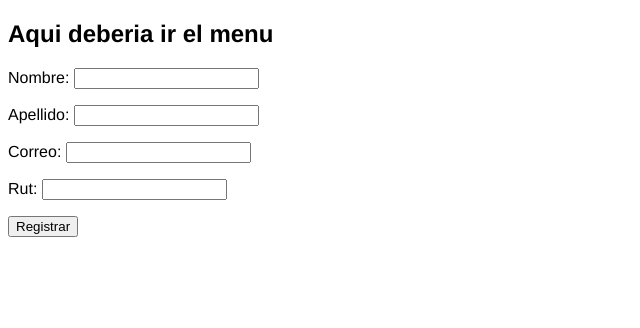
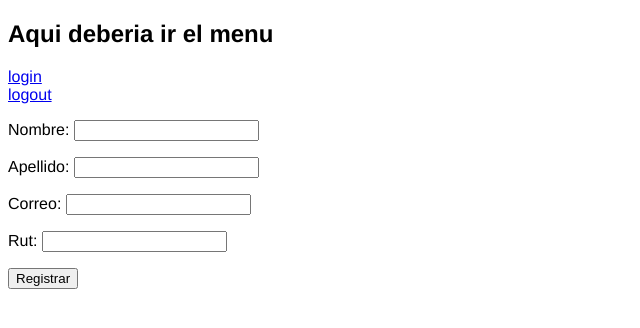
Before and after one commit to cursosDuoc/progWeb2021_intro_django, a Django app: page /personas/persona_nueva in a window 1280 px wide. Shown: the top 328 px of the page, without its empty margins (0-640 px from the left). Run offline with Django 3.2, Linux system fonts and the light colour scheme.

Commit message:
agregamos un login con logout y una pagina protegida

```diff
--- a/gestorpersonas/forms.py
+++ b/gestorpersonas/forms.py
@@ -22,5 +22,9 @@ class SolicitudReservaForm(forms.ModelForm) :
         model = SolicitudReserva
         fields = ('noches' , 'fecha' , 'refugio')
         widgets ={
-            'fecha' : forms.DateInput(attrs={'type': 'date'}),
+            'fecha' : forms.DateInput(attrs={'type': 'date'}), # mostrar un campo de fecha estandar HTML
         }
+
+class PersonasLoginForm(forms.Form) :
+    usuario = forms.CharField()
+    contrasena = forms.CharField(widget = forms.PasswordInput)
--- a/gestorpersonas/templates/gestorpersonas/base.html
+++ b/gestorpersonas/templates/gestorpersonas/base.html
@@ -10,6 +10,9 @@
 </head>
 <body>
     <h2> Aqui deberia ir el menu </h2>
+    <a href="{% url 'persona_login' %}" > login </a> <br>
+    <a href="{% url 'persona_logout' %}" > logout </a>
+
     {% block content %}
     {% endblock %}
 
--- a/gestorpersonas/urls.py
+++ b/gestorpersonas/urls.py
@@ -11,4 +11,6 @@ urlpatterns = [
     path('buscar_por_rut', views.buscar_por_rut, name='buscar_por_rut'),
     path('persona_agregar_telefono/<int:pk>', views.persona_agregar_telefono, name="persona_agregar_telefono"),
     path('crear_solicitud_reserva', views.crear_solicitud_reserva, name='crear_solicitud_reserva'),
+    path('persona_login', views.persona_login, name='persona_login'),
+    path('persona_logout', views.persona_logout, name='persona_logout'),
 ]
--- a/gestorpersonas/views.py
+++ b/gestorpersonas/views.py
@@ -1,7 +1,8 @@
 from django.shortcuts import redirect, render, get_object_or_404
 from django.http import HttpResponse
+from django.contrib.auth import authenticate, login, logout
 from .models import Persona, TelefonoContacto, SolicitudReserva
-from .forms import PersonasForm, TelefonoContactoForm, SolicitudReservaForm
+from .forms import PersonasForm, TelefonoContactoForm, SolicitudReservaForm, PersonasLoginForm
 
 # Create your views here.
 
@@ -59,15 +60,20 @@ def detalles_por_rut(request, un_rut) :
     return render(request,'gestorpersonas/detalles_persona.html', {'persona':  persona} )
 
 def buscar_por_rut(request) :
-    mensaje = ""
-    if 'un_rut' in request.GET.keys() :
-        try :
-            persona = Persona.objects.get(rut = request.GET['un_rut'] )
-            return redirect('detalles_por_rut' , un_rut=request.GET['un_rut'])
-            # return render(request,'gestorpersonas/detalles_persona.html', {'persona':  persona} )
-        except :
-            mensaje = "No se encontro el rut buscado: " + request.GET['un_rut']
-    return render(request,'gestorpersonas/buscar_por_rut.html' , {'mensaje' : mensaje} )
+    # vamos a agregar la condicion de que es necesario estar logeado antes de buscar...
+    # En Django es muy facil, porque existe un "middleware" que permite verificarlo.
+    if request.user.is_authenticated :
+        mensaje = ""
+        if 'un_rut' in request.GET.keys() :
+            try :
+                persona = Persona.objects.get(rut = request.GET['un_rut'] )
+                return redirect('detalles_por_rut' , un_rut=request.GET['un_rut'])
+                # return render(request,'gestorpersonas/detalles_persona.html', {'persona':  persona} )
+            except :
+                mensaje = "No se encontro el rut buscado: " + request.GET['un_rut']
+        return render(request,'gestorpersonas/buscar_por_rut.html' , {'mensaje' : mensaje} )
+    else :
+        return redirect('persona_login')
 
 def persona_agregar_telefono(request, pk) :
     persona = get_object_or_404(Persona, pk=pk)
@@ -92,3 +98,24 @@ def crear_solicitud_reserva(request) :
     else :
         formulario = SolicitudReservaForm()
     return render(request,'gestorpersonas/crear_solicitud_reserva.html' ,{'form' : formulario})
+
+def persona_login(request):
+    if request.method == "POST" :
+        formulario = PersonasLoginForm(request.POST)
+        if formulario.is_valid():
+            usuario = formulario.cleaned_data.get('usuario')
+            contrasena = formulario.cleaned_data.get('contrasena')
+            # primero checkeamos las credenciales...
+            user = authenticate(username = usuario, password = contrasena)
+            if user is not None :
+                # el usuario existe y la contraseña es valida:
+                login(request, user)
+                return redirect('buscar_por_rut')   # lo mandamos a la pagina que require de login.
+            return HttpResponse("Usuario / Contraseña no valida " + usuario)
+    else :
+        formulario = PersonasLoginForm()
+    return render(request,'gestorpersonas/persona_login.html' ,{'form' : formulario})
+
+def persona_logout(request) :
+    logout(request)
+    return redirect('persona_login')
```
Also changed, not shown: gestorpersonas/templates/gestorpersonas/persona_login.html (added, +9 -0 lines).
